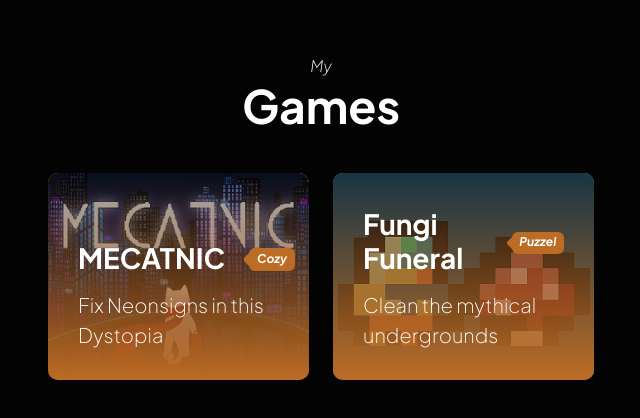
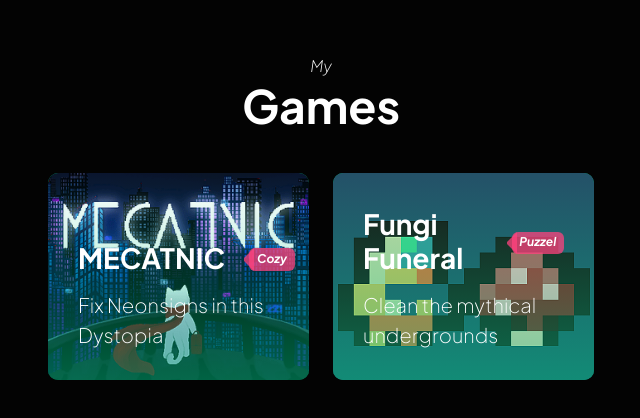
Before and after one commit to FrogJuiceStudio/frogjuicestudio.github.io, a plain HTML site: page index.html in a window 1280 px wide. Shown: the part 846-1264 px from the top of the page, without its empty margins (319-959 px from the left). Drawn offline with Linux system fonts and the light colour scheme.

Commit message:
Update tooplate-barista.css

```diff
--- a/css/tooplate-barista.css
+++ b/css/tooplate-barista.css
@@ -11,8 +11,8 @@ https://www.tooplate.com/view/2137-barista-cafe
 -----------------------------------------*/
 :root {
   --white-color:                  #ffffff;
-  --primary-color:                #BC6C25;
-  --secondary-color:              #DDA15E;
+  --primary-color:                #ff427ebe;
+  --secondary-color:              #00c684d3;
   --section-bg-color:             #030303;
   --custom-btn-bg-color:          #BC6C25;
   --custom-btn-bg-hover-color:    #DDA15E;
@@ -20,6 +20,9 @@ https://www.tooplate.com/view/2137-barista-cafe
   --p-color:                      #717275;
   --border-color:                 #7fffd4;
   --link-hover-color:             #E76F51;
+
+  --game-gradient-color:          #00c6847f;
+
 
   --body-font-family:             'Plus Jakarta Sans', sans-serif;
 
@@ -702,7 +705,7 @@ strong {
 }
 
 .team-block-info {
-  background-image: linear-gradient(to bottom, rgba(0, 0, 0, 0.35), rgba(188, 108, 37, 1));
+  background-image: linear-gradient(to bottom, rgba(0, 0, 0, 0), var(--game-gradient-color));
   position: absolute;
   z-index: 2;
   top: 0;
```
